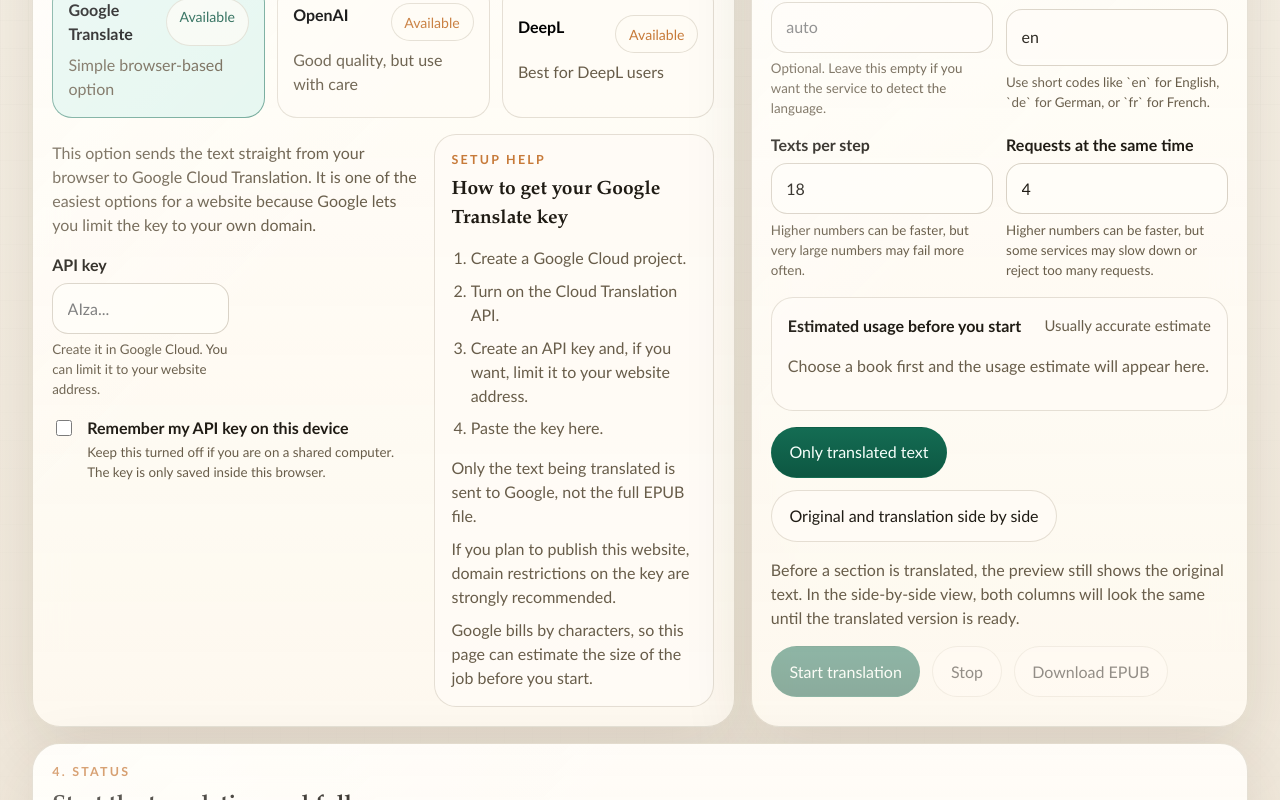
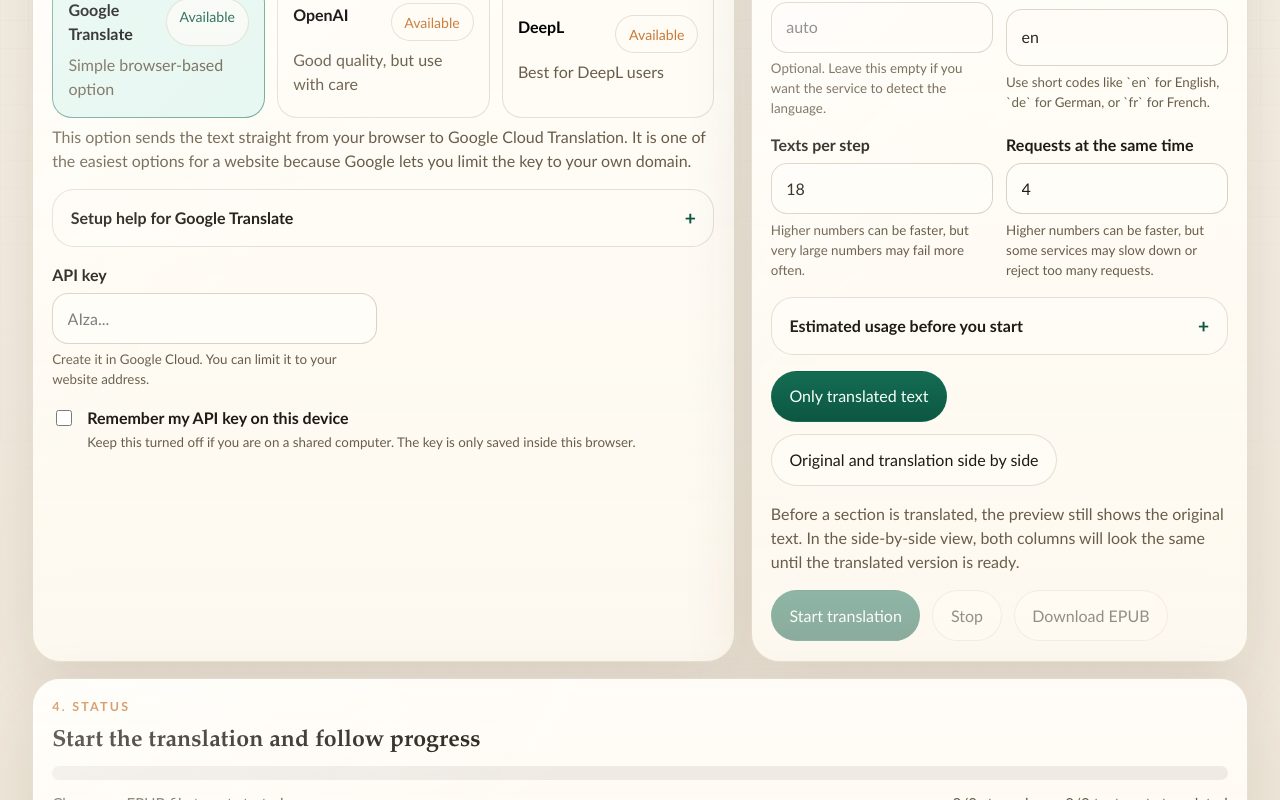
Before and after one commit to DroneArd/epub-translator-web, a React (Vite) app: page / in a window 1280 px wide. Shown: the part 960-1760 px from the top of the page. Built offline with nearby package versions, Linux system fonts and the light colour scheme.

Commit message:
updated UI

```diff
--- a/src/App.tsx
+++ b/src/App.tsx
@@ -1255,9 +1255,27 @@
                 );
               })}
             </div>
-            <div className="engine-layout">
             <div className="engine-detail">
               <p>{ENGINE_CATALOG[selectedEngine].description}</p>
+              <details className="collapsible-block">
+                <summary className="collapsible-summary">
+                  <span>Setup help for {ENGINE_CATALOG[selectedEngine].label}</span>
+                </summary>
+                <div className="collapsible-content">
+                  <div className="guide-block">
+                    <ol className="guide-steps">
+                      {ENGINE_CATALOG[selectedEngine].setupSteps.map((step) => (
+                        <li key={step}>{step}</li>
+                      ))}
+                    </ol>
+                    <div className="guide-notes">
+                      {ENGINE_CATALOG[selectedEngine].notes.map((note) => (
+                        <p key={note}>{note}</p>
+                      ))}
+                    </div>
+                  </div>
+                </div>
+              </details>
               <div className="field-grid">
                 {ENGINE_CATALOG[selectedEngine].fields.map((field) => (
                   <label key={field.key} className="field">
@@ -1296,21 +1314,6 @@
                     </small>
                   </span>
                 </label>
-                </div>
-              </div>
-              <div className="guide-block guide-block--inline">
-                <p className="card-label">Setup Help</p>
-                <h3>How to get your {ENGINE_CATALOG[selectedEngine].label} key</h3>
-                <ol className="guide-steps">
-                  {ENGINE_CATALOG[selectedEngine].setupSteps.map((step) => (
-                    <li key={step}>{step}</li>
-                  ))}
-                </ol>
-                <div className="guide-notes">
-                  {ENGINE_CATALOG[selectedEngine].notes.map((note) => (
-                    <p key={note}>{note}</p>
-                  ))}
-                </div>
               </div>
             </div>
           </article>
@@ -1371,15 +1374,11 @@
               </label>
             </div>
 
-            <div className="usage-panel">
-              <div className="usage-head">
-                <strong>Estimated usage before you start</strong>
-                <span>
-                  {selectedEngine === "openai"
-                    ? "Approximate estimate"
-                    : "Usually accurate estimate"}
-                </span>
-              </div>
+            <details className="collapsible-block usage-panel">
+              <summary className="collapsible-summary">
+                <span>Estimated usage before you start</span>
+              </summary>
+              <div className="collapsible-content">
                 {book ? (
                   <>
                     <div className="usage-grid">
@@ -1488,6 +1487,7 @@
                   </p>
                 )}
               </div>
+            </details>
 
             <div className="mode-toggle">
               <button
--- a/src/lib/epub.ts
+++ b/src/lib/epub.ts
@@ -45,7 +45,10 @@
 
   .parallel-layout {
     display: grid;
+    width: 95%;
+    margin: 0 auto;
     gap: 1.25rem;
+    grid-template-columns: minmax(0, 1fr) minmax(0, 1fr);
   }
 
   .parallel-panel {
@@ -62,12 +65,6 @@
   .parallel-panel h3:first-child,
   .parallel-panel p:first-child {
     margin-top: 0;
-  }
-
-  @media (min-width: 960px) {
-    .parallel-layout {
-      grid-template-columns: minmax(0, 1fr) minmax(0, 1fr);
-    }
   }
 `;
 
--- a/src/styles.css
+++ b/src/styles.css
@@ -318,14 +318,6 @@
   grid-template-columns: repeat(auto-fit, minmax(180px, 1fr));
 }
 
-.engine-layout {
-  display: grid;
-  gap: 1rem;
-  grid-template-columns: minmax(0, 1.15fr) minmax(280px, 0.85fr);
-  margin-top: 1rem;
-  align-items: start;
-}
-
 .engine-card {
   border: 1px solid var(--line);
   border-radius: 20px;
@@ -416,10 +408,43 @@
 
 .usage-panel {
   margin-top: 1rem;
+}
+
+.collapsible-block {
+  margin-top: 1rem;
   border: 1px solid var(--line);
   border-radius: 22px;
   background: rgba(255, 252, 246, 0.76);
-  padding: 1rem;
+}
+
+.collapsible-summary {
+  display: flex;
+  align-items: center;
+  justify-content: space-between;
+  gap: 1rem;
+  cursor: pointer;
+  list-style: none;
+  padding: 1rem 1.1rem;
+  font-weight: 700;
+}
+
+.collapsible-summary::-webkit-details-marker {
+  display: none;
+}
+
+.collapsible-summary::after {
+  content: "+";
+  color: var(--accent-strong);
+  font-size: 1.2rem;
+  line-height: 1;
+}
+
+.collapsible-block[open] .collapsible-summary::after {
+  content: "-";
+}
+
+.collapsible-content {
+  padding: 0 1.1rem 1rem;
 }
 
 .usage-head,
@@ -564,13 +589,6 @@
   font-size: 1.2rem;
 }
 
-.guide-block--inline {
-  border: 1px solid var(--line);
-  border-radius: 22px;
-  background: rgba(255, 252, 246, 0.76);
-  padding: 1rem;
-}
-
 .guide-notes {
   display: grid;
   gap: 0.55rem;
@@ -710,7 +728,6 @@
     grid-column: 1 / -1;
   }
 
-  .engine-layout,
   .preview-layout {
     grid-template-columns: 1fr;
   }
```
Lines whose indentation alone changed are shown as unchanged.
